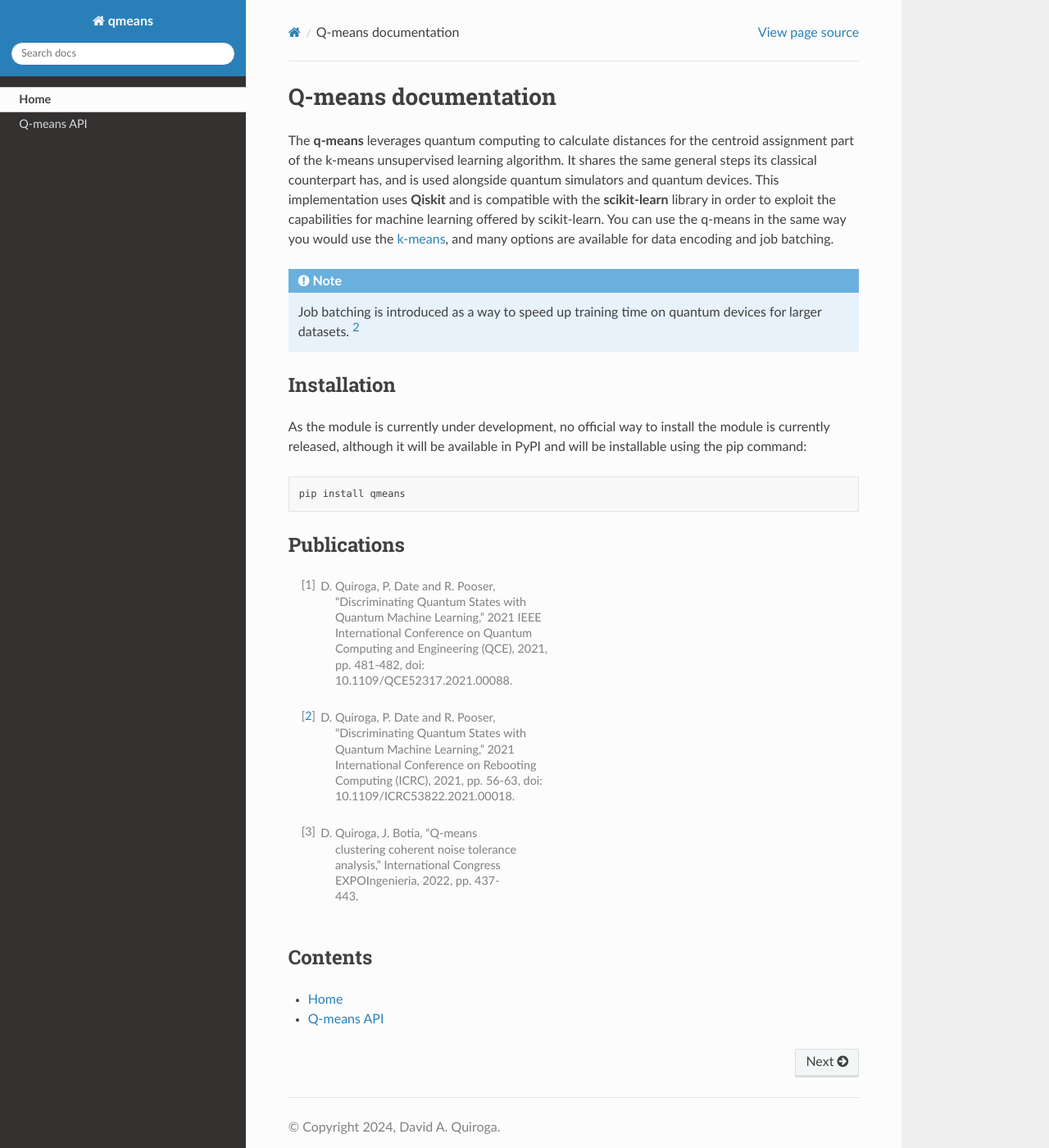
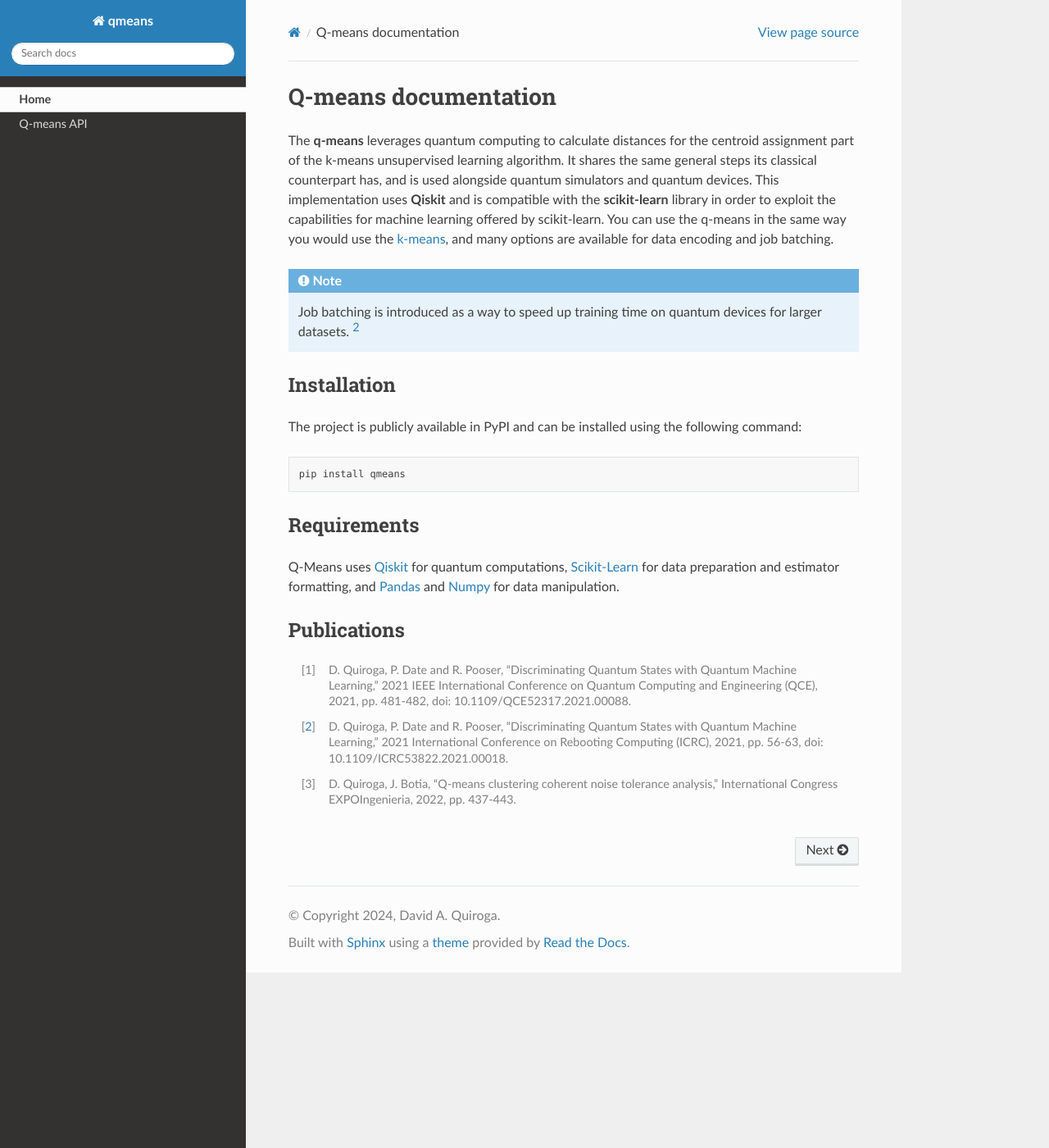
Before and after one commit to Raijeku/qmeans, a Sphinx documentation site: the page built from docs/index.rst, in a window 1280 px wide and 1400 px high. Shown: the whole window at 82% size. Built offline with Sphinx 7.4.7 and the Read the Docs theme 2.0.0, drawn with Linux system fonts in a browser that asks for light colours.

Commit message:
:books: Updated documentation

```diff
--- a/docs/index.rst
+++ b/docs/index.rst
@@ -22,24 +22,32 @@
 Installation
 -------------------
 
-As the module is currently under development, no official way to install the module is currently
-released, although it will be available in PyPI and will be installable using the pip command:
+The project is publicly available in PyPI and can be installed using the following command:
 
 .. parsed-literal::
    pip install qmeans
 
+Requirements
+-------------------
+
+Q-Means uses `Qiskit <https://github.com/Qiskit/qiskit>`_ for quantum computations,
+`Scikit-Learn <https://github.com/scikit-learn/scikit-learn>`_ for data preparation and estimator formatting,
+and `Pandas <https://github.com/pandas-dev/pandas>`_ and `Numpy <https://github.com/numpy/numpy>`_ for data manipulation.
+
 Publications
 -------------------
 
-.. [1] D. Quiroga, P. Date and R. Pooser, "Discriminating Quantum States with Quantum Machine Learning," 2021 IEEE International Conference on Quantum Computing and Engineering (QCE), 2021, pp. 481-482, doi: 10.1109/QCE52317.2021.00088.
+.. [1] D. Quiroga, P. Date and R. Pooser, "Discriminating Quantum States with Quantum Machine Learning,"
+   2021 IEEE International Conference on Quantum Computing and Engineering (QCE), 2021, pp. 481-482, doi: 10.1109/QCE52317.2021.00088.
 
-.. [2] D. Quiroga, P. Date and R. Pooser, "Discriminating Quantum States with Quantum Machine Learning," 2021 International Conference on Rebooting Computing (ICRC), 2021, pp. 56-63, doi: 10.1109/ICRC53822.2021.00018.
+.. [2] D. Quiroga, P. Date and R. Pooser, "Discriminating Quantum States with Quantum Machine Learning,"
+   2021 International Conference on Rebooting Computing (ICRC), 2021, pp. 56-63, doi: 10.1109/ICRC53822.2021.00018.
 
-.. [3] D. Quiroga, J. Botia, "Q-means clustering coherent noise tolerance analysis," International Congress EXPOIngenieria, 2022, pp. 437-443.
-
-Contents
--------------------
+.. [3] D. Quiroga, J. Botia, "Q-means clustering coherent noise tolerance analysis,"
+   International Congress EXPOIngenieria, 2022, pp. 437-443.
 
 .. toctree::
+   :hidden:
+
    Home <self>
    api
```
